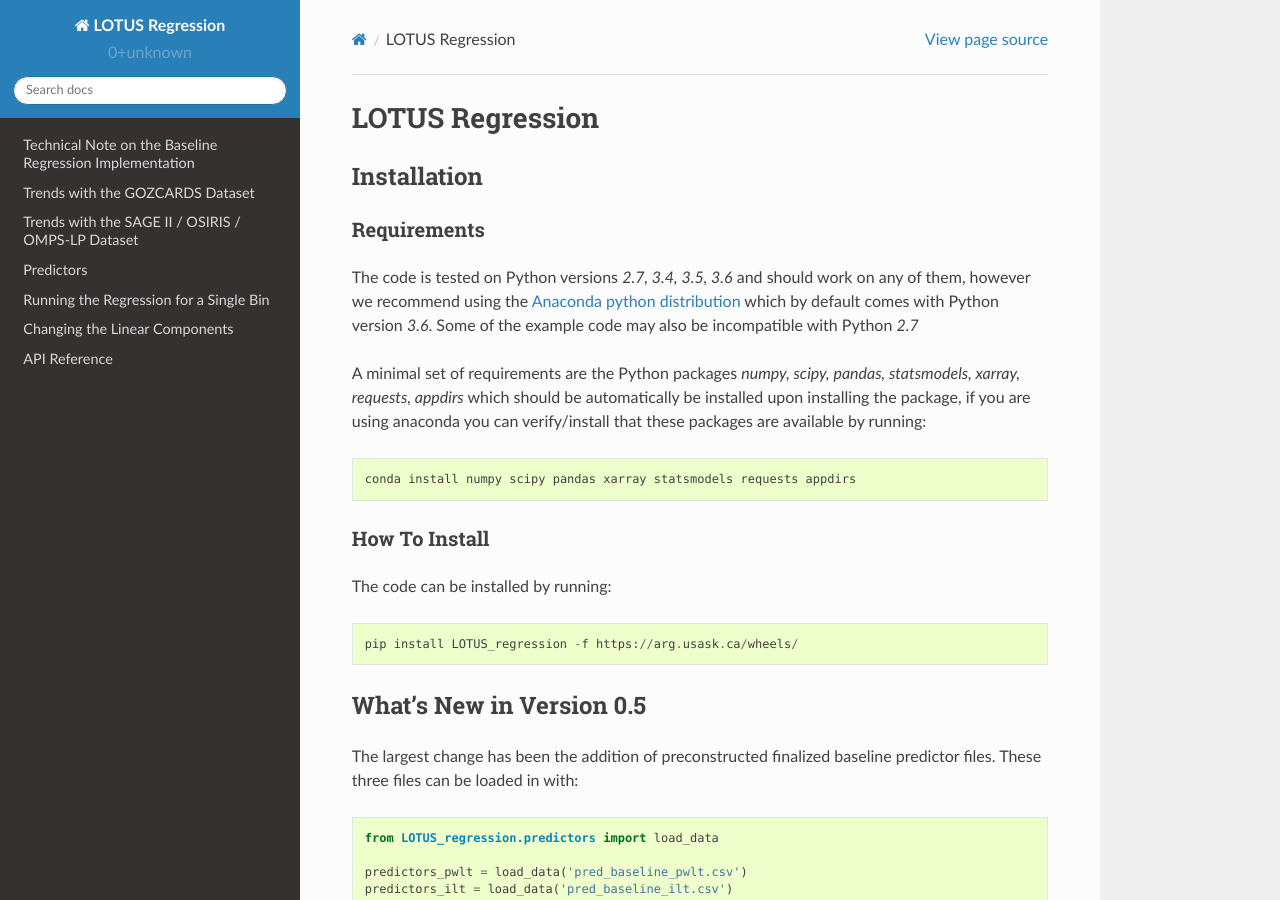
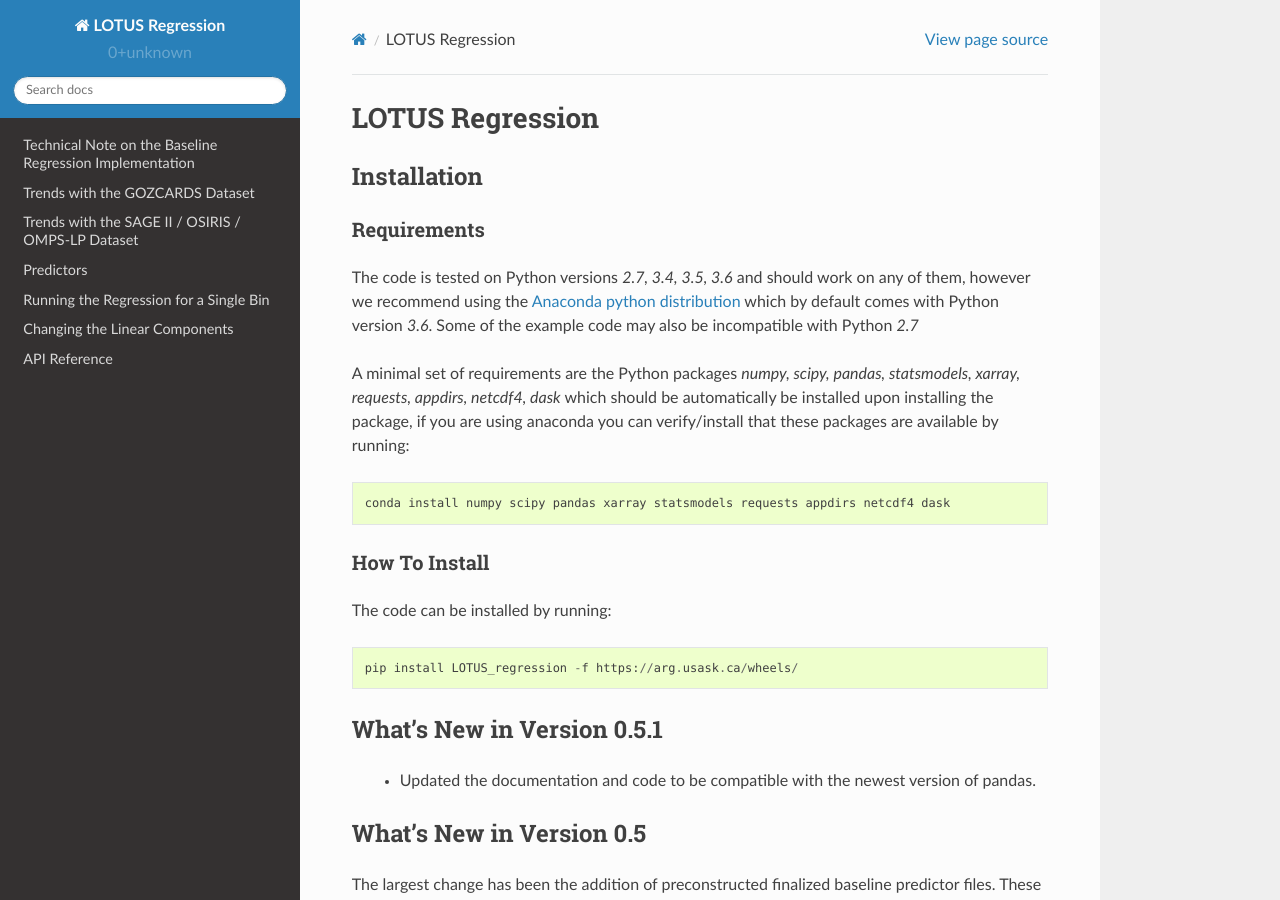
Before and after one commit to usask-arg/lotus-regression, a Sphinx documentation site: the page built from docs/source/index.rst, in a window 1280 px wide and 900 px high. Built offline with Sphinx 7.4.7 and the Read the Docs theme 2.0.0, drawn with Linux system fonts in a browser that asks for light colours.

Commit message:
Fix deprecation in new version of pandas

```diff
--- a/docs/source/index.rst
+++ b/docs/source/index.rst
@@ -15,11 +15,11 @@
 however we recommend using the `Anaconda python distribution <https://www.continuum.io/downloads>`_ which by default comes with Python
 version `3.6`.  Some of the example code may also be incompatible with Python `2.7`
 
-A minimal set of requirements are the Python packages `numpy, scipy, pandas, statsmodels, xarray, requests, appdirs`
+A minimal set of requirements are the Python packages `numpy, scipy, pandas, statsmodels, xarray, requests, appdirs, netcdf4, dask`
 which should be automatically be installed upon installing the package, if you are using anaconda you can verify/install
 that these packages are available by running::
 
-   conda install numpy scipy pandas xarray statsmodels requests appdirs
+   conda install numpy scipy pandas xarray statsmodels requests appdirs netcdf4 dask
 
 How To Install
 ^^^^^^^^^^^^^^
@@ -27,6 +27,9 @@
 
    pip install LOTUS_regression -f https://arg.usask.ca/wheels/
 
+What's New in Version 0.5.1
+---------------------------
+ * Updated the documentation and code to be compatible with the newest version of pandas.
 
 What's New in Version 0.5
 -------------------------
```
Also changed, not shown: .gitlab-ci.yml, 6 other files.
